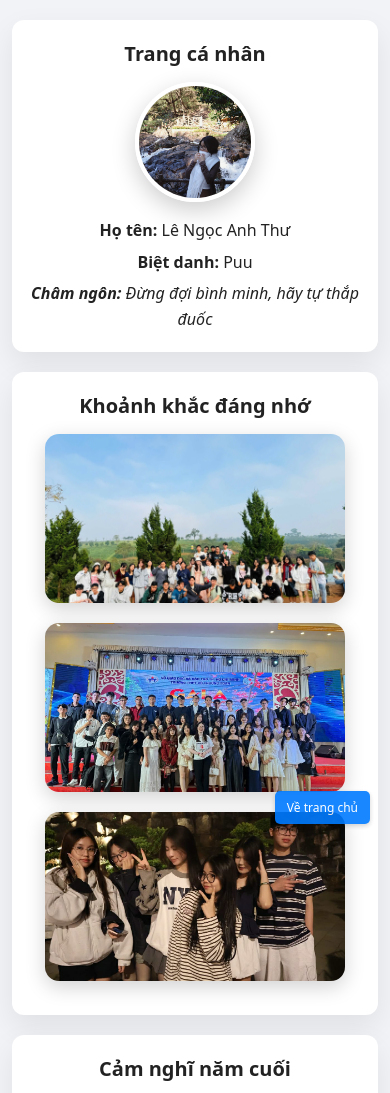
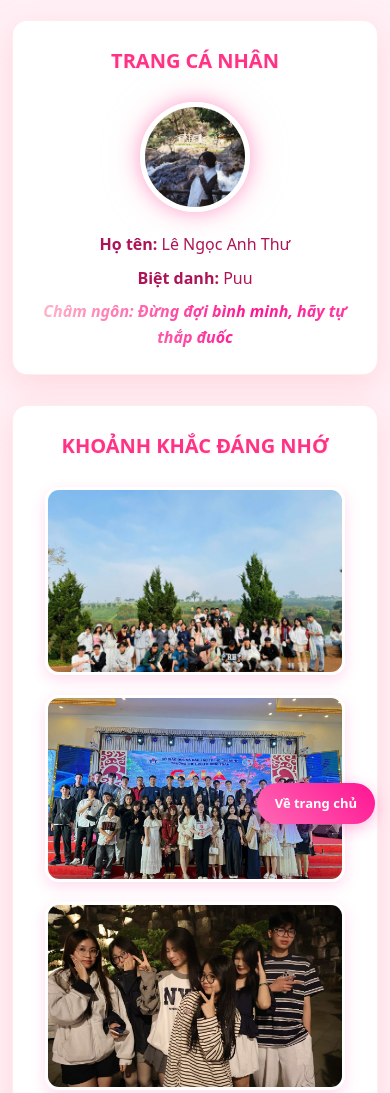
Before and after one commit to 0767878237/12C4, a website: page index.html in a window 390 px wide. Shown: the top 1093 px of the page. Drawn offline with Linux system fonts and the light colour scheme.

Commit message:
change color

```diff
--- a/main.css
+++ b/main.css
@@ -5,10 +5,10 @@
 }
 
 body {
-  font-family: system-ui, -apple-system, BlinkMacSystemFont, "Segoe UI",
-    sans-serif;
-  background: #f2f3f7;
-  color: #222;
+  font-family: system-ui, -apple-system, BlinkMacSystemFont, "Segoe UI", sans-serif;
+  background: #fff0f5;
+  color: #ad1457;
+  line-height: 1.6;
 }
 
 .page-container {
@@ -19,129 +19,117 @@ body {
 
 .card {
   background: #ffffff;
-  border-radius: 18px;
-  box-shadow: 0 12px 30px rgba(0, 0, 0, 0.08);
+  border-radius: 20px;
+  box-shadow: 0 10px 30px rgba(255, 182, 193, 0.4);
   padding: 32px 28px;
-  margin-bottom: 28px;
+  margin-bottom: 30px;
+  border: 1px solid rgba(255, 192, 203, 0.3);
 }
 
 .section-title {
   text-align: center;
-  font-size: 24px;
-  margin-bottom: 20px;
+  font-size: 26px;
+  margin-bottom: 25px;
+  color: #ff3385;
+  text-shadow: 1px 1px 2px rgba(255, 51, 133, 0.1);
+  font-weight: bold;
+  text-transform: uppercase;
+}
+
+.profile-info {
+  text-align: center;
+}
+
+.profile-info p + p {
+  margin-top: 8px;
+}
+
+.profile-note {
+  margin-top: 15px;
+  font-style: italic;
+  font-weight: bold;
+  background: linear-gradient(to right, #ff1493, #ff69b4, #ffc0cb, #ff1493);
+  -webkit-background-clip: text;
+  -webkit-text-fill-color: transparent;
+  background-size: 200% auto;
+  animation: shine 3s linear infinite;
+}
+
+@keyframes shine {
+  to { background-position: 200% center; }
 }
 
 .profile-header {
   display: flex;
   justify-content: center;
-  margin-bottom: 16px;
+  margin-bottom: 20px;
 }
 
 .avatar {
   width: 160px;
   height: 160px;
   border-radius: 50%;
-  border: 4px solid #ffffff;
-  box-shadow: 0 8px 24px rgba(0, 0, 0, 0.2);
+  border: 5px solid #ffffff;
   object-fit: cover;
-}
-
-.profile-info {
-  text-align: center;
-  line-height: 1.6;
-}
-
-.profile-info p + p {
-  margin-top: 6px;
-}
-
-.profile-note {
-  margin-top: 12px;
-  font-style: italic;
+  box-shadow: 0 0 20px rgba(255, 105, 180, 0.6), 0 0 40px rgba(255, 192, 203, 0.3);
 }
 
 .players-row,
 .moments-row {
   display: flex;
   justify-content: center;
-  gap: 16px;
-  margin-bottom: 14px;
+  gap: 18px;
+  margin-bottom: 16px;
   flex-wrap: wrap;
 }
 
-.thumb {
-  width: 160px;
-  height: 90px;
-  border-radius: 12px;
-  object-fit: cover;
-  box-shadow: 0 6px 18px rgba(0, 0, 0, 0.15);
-}
-
-.moment {
-  width: 210px;
-  height: 120px;
+.thumb, .moment {
+  border: 3px solid #ffffff;
   border-radius: 14px;
   object-fit: cover;
-  box-shadow: 0 6px 20px rgba(0, 0, 0, 0.18);
-}
-
-img {
-  transition: transform 0.3s ease;
+  box-shadow: 0 5px 15px rgba(255, 20, 147, 0.15);
+  transition: all 0.4s cubic-bezier(0.175, 0.885, 0.32, 1.275);
   cursor: pointer;
 }
 
+.thumb { width: 180px; height: 110px; }
+.moment { width: 230px; height: 140px; }
+
 img:hover {
-  transform: scale(1.2);
+  transform: scale(1.1) rotate(2deg);
+  border-color: #ff69b4;
+  box-shadow: 0 8px 25px rgba(255, 20, 147, 0.4);
+  z-index: 10;
 }
 
 img.zoomed {
-  transform: scale(2);
+  transform: scale(1.8);
+  z-index: 100;
 }
 
 .home-button {
   position: fixed;
   top: 20px;
   right: 20px;
-  padding: 10px 15px;
-  background-color: #007bff;
+  padding: 12px 20px;
+  background: linear-gradient(45deg, #ff69b4, #ff1493);
   color: white;
   text-decoration: none;
-  border-radius: 5px;
+  border-radius: 30px;
   font-size: 14px;
-  box-shadow: 0 2px 5px rgba(0, 0, 0, 0.2);
+  font-weight: bold;
+  box-shadow: 0 4px 15px rgba(255, 20, 147, 0.3);
   z-index: 1000;
+  transition: all 0.3s ease;
 }
 
 .home-button:hover {
-  background-color: #0056b3;
+  background: linear-gradient(45deg, #ff1493, #ff69b4);
+  transform: translateY(-3px);
+  box-shadow: 0 6px 20px rgba(255, 20, 147, 0.5);
 }
 
-.section-description {
-  text-align: center;
-  line-height: 1.5;
-}
-
-@media (max-width: 600px) {
-  .page-container {
-    margin-top: 20px;
-  }
-
-  .card {
-    padding: 24px 18px;
-  }
-
-  .avatar {
-    width: 130px;
-    height: 130px;
-  }
-
-  .thumb,
-  .moment {
-    width: 100%;
-    max-width: 260px;
-  }
-}
-
+/* --- RESPONSIVE  --- */
 @media (max-width: 768px) {
   .page-container {
     margin: 20px auto;
@@ -149,14 +137,12 @@ img.zoomed {
   }
 
   .card {
-    padding: 20px 15px;
-    margin-bottom: 20px;
-    border-radius: 12px;
+    padding: 24px 15px;
+    border-radius: 15px;
   }
 
   .section-title {
-    font-size: 20px;
-    margin-bottom: 15px;
+    font-size: 22px;
   }
 
   .players-row,
@@ -167,22 +153,15 @@ img.zoomed {
   }
 
   .avatar {
-    width: 120px;
-    height: 120px;
+    width: 130px;
+    height: 130px;
   }
 
-  .thumb {
-    width: 100%;
-    max-width: 280px;
-    height: auto;
-    aspect-ratio: 16 / 9;
-  }
-
-  .moment {
+  .thumb, .moment {
     width: 100%;
     max-width: 300px;
     height: auto;
-    aspect-ratio: 16 / 9;
+    aspect-ratio: 16 / 10;
   }
 
   img:hover {
@@ -196,20 +175,19 @@ img.zoomed {
   .home-button {
     top: auto;
     bottom: 20px;
-    right: 20px;
-    padding: 8px 12px;
-    font-size: 12px;
-    opacity: 0.9;
+    right: 15px;
+    padding: 10px 18px;
+    font-size: 13px;
   }
 }
 
-@media (max-width: 380px) {
+@media (max-width: 480px) {
   .section-title {
-    font-size: 18px;
+    font-size: 20px;
   }
 
   .avatar {
-    width: 100px;
-    height: 100px;
+    width: 110px;
+    height: 110px;
   }
 }
```
